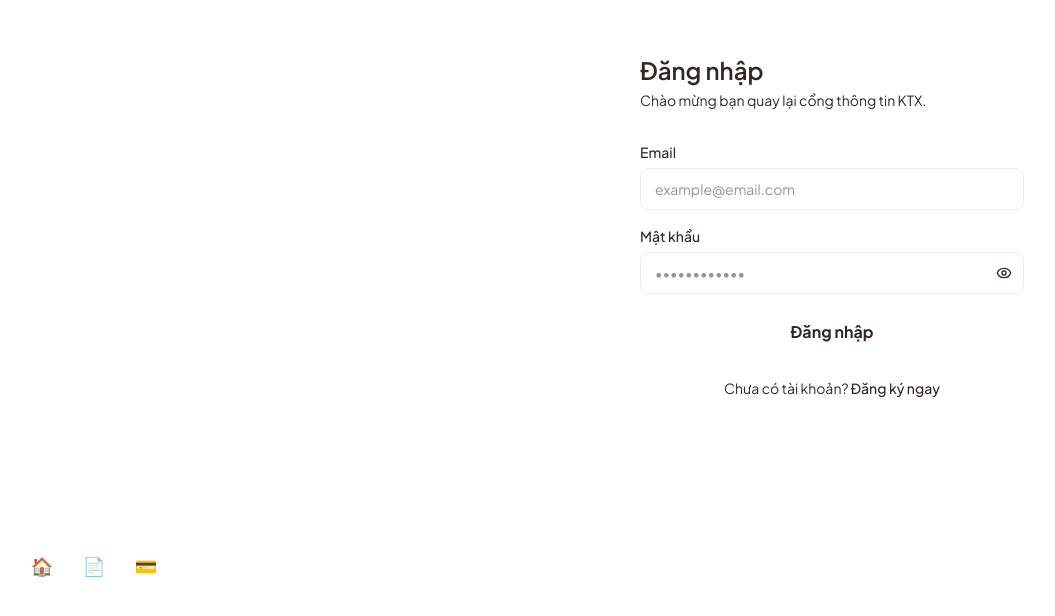
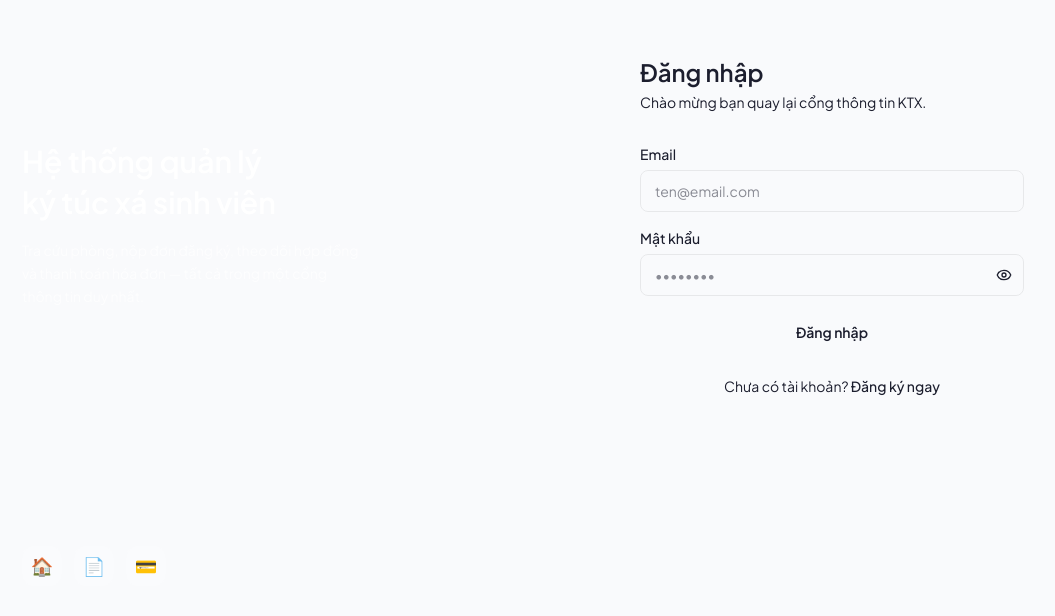
Before and after one commit to garankhi/dorm, a React (Vite) app in the folder dorm-web/: page /login in a window 1280 px wide. Shown: the part 174-790 px from the top of the page, without its empty margins (18-1073 px from the left). Built offline with nearby package versions, Linux system fonts and the light colour scheme.

Commit message:
Revert "change UI theme"
This reverts commit e3e555897320ea3323ec5ecb6a2c61fca2ac7832.

```diff
--- a/dorm-web/src/app/auth.ts
+++ b/dorm-web/src/app/auth.ts
@@ -107,21 +107,13 @@ export async function register(name: string, email: string, password: string): P
   return user;
 }
 
-// export function getCurrentUser(): User | null {
-//   try {
-//     const raw = localStorage.getItem(STORAGE_KEY);
-//     return raw ? JSON.parse(raw) : null;
-//   } catch {
-//     return null;
-//   }
-// }
-
-export function getCurrentUser() {
-  return {
-    id: "test-id",
-    name: "Han Pham - Test",
-    role: "student"
-  };
+export function getCurrentUser(): User | null {
+  try {
+    const raw = localStorage.getItem(STORAGE_KEY);
+    return raw ? JSON.parse(raw) : null;
+  } catch {
+    return null;
+  }
 }
 
 export async function updateCurrentUser(updates: Partial<User>): Promise<User> {
--- a/dorm-web/src/app/layouts/StudentLayout.tsx
+++ b/dorm-web/src/app/layouts/StudentLayout.tsx
@@ -15,7 +15,7 @@ import {
 } from "lucide-react";
 
 const navItems = [
-  { to: "/student", label: "Tổng quan", icon: LayoutDashboard, end: true },
+  { to: "/student", label: "Dashboard", icon: LayoutDashboard, end: true },
   { to: "/student/profile", label: "Hồ sơ", icon: User, end: false },
   { to: "/student/rooms", label: "Lưu trú", icon: BedDouble, end: false },
   { to: "/student/applications", label: "Đăng ký KTX", icon: ClipboardList, end: false },
--- a/dorm-web/src/app/pages/LoginPage.tsx
+++ b/dorm-web/src/app/pages/LoginPage.tsx
@@ -82,7 +82,7 @@ export default function LoginPage() {
                 type="email"
                 value={email}
                 onChange={(e) => setEmail(e.target.value)}
-                placeholder="example@email.com"
+                placeholder="ten@email.com"
                 required
                 className="w-full px-3.5 py-2.5 rounded-lg border border-border bg-input-background text-foreground text-sm placeholder:text-muted-foreground focus:outline-none focus:ring-2 focus:ring-ring/30 focus:border-ring transition"
               />
@@ -97,7 +97,7 @@ export default function LoginPage() {
                   type={showPw ? "text" : "password"}
                   value={password}
                   onChange={(e) => setPassword(e.target.value)}
-                  placeholder="••••••••••••"
+                  placeholder="••••••••"
                   required
                   className="w-full px-3.5 py-2.5 pr-10 rounded-lg border border-border bg-input-background text-foreground text-sm placeholder:text-muted-foreground focus:outline-none focus:ring-2 focus:ring-ring/30 focus:border-ring transition"
                 />
@@ -120,7 +120,7 @@ export default function LoginPage() {
             <button
               type="submit"
               disabled={loading}
-              className="w-full py-2.5 bg-primary text-primary-foreground rounded-lg text-md font-bold hover:opacity-90 transition-opacity disabled:opacity-60"
+              className="w-full py-2.5 bg-primary text-primary-foreground rounded-lg text-sm font-semibold hover:opacity-90 transition-opacity disabled:opacity-60"
             >
               {loading ? "Đang đăng nhập..." : "Đăng nhập"}
             </button>
--- a/dorm-web/src/app/pages/student/RoomsPage.tsx
+++ b/dorm-web/src/app/pages/student/RoomsPage.tsx
@@ -71,7 +71,7 @@ export default function RoomsPage() {
               <div className="flex items-start justify-between">
                 <div>
                   <div className="flex items-center gap-2">
-                    <div className="w-8 h-8 rounded-lg bg-[#fff8e8] flex items-center justify-center">
+                    <div className="w-8 h-8 rounded-lg bg-[#e8ebff] flex items-center justify-center">
                       <BedDouble size={15} className="text-primary" />
                     </div>
                     <div>
--- a/dorm-web/src/app/routes.tsx
+++ b/dorm-web/src/app/routes.tsx
@@ -15,21 +15,21 @@ import AdminRoomsPage from "./pages/admin/AdminRoomsPage";
 
 function RequireStudent({ children }: { children: React.ReactNode }) {
   const user = getCurrentUser();
-  if (!user) return <Navigate to="/student" replace />;
+  if (!user) return <Navigate to="/login" replace />;
   if (user.role === "admin") return <Navigate to="/admin" replace />;
   return <>{children}</>;
 }
 
 function RequireAdmin({ children }: { children: React.ReactNode }) {
   const user = getCurrentUser();
-  if (!user) return <Navigate to="/student" replace />;
+  if (!user) return <Navigate to="/login" replace />;
   if (user.role === "student") return <Navigate to="/student" replace />;
   return <>{children}</>;
 }
 
 function RootRedirect() {
   const user = getCurrentUser();
-  if (!user) return <Navigate to="/student" replace />;
+  if (!user) return <Navigate to="/login" replace />;
   if (user.role === "admin") return <Navigate to="/admin" replace />;
   return <Navigate to="/student" replace />;
 }
--- a/dorm-web/src/styles/theme.css
+++ b/dorm-web/src/styles/theme.css
@@ -3,29 +3,29 @@
 :root {
   --font-size: 16px;
   --font-sans: 'Plus Jakarta Sans', 'DM Sans', system-ui, sans-serif;
-  --background: #ffffff;
-  --foreground: #342721;
+  --background: #f9fafc;
+  --foreground: #1c1e2e;
   --card: #ffffff;
-  --card-foreground: #2f2010;
+  --card-foreground: #1c1e2e;
   --popover: #ffffff;
-  --popover-foreground: #2f2010;
-  --primary: #925500;
+  --popover-foreground: #1c1e2e;
+  --primary: #5b6ef8;
   --primary-foreground: #ffffff;
-  --secondary: #ffdbaa;
-  --secondary-foreground: #925500;
-  --muted: #f8f6f2;
-  --muted-foreground: rgb(150, 150, 150);
-  --accent: rgb(255, 240, 226);
-  --accent-foreground: #925500;
+  --secondary: #eef0ff;
+  --secondary-foreground: #3d4580;
+  --muted: #f2f4f8;
+  --muted-foreground: #7c84a0;
+  --accent: #e8ebff;
+  --accent-foreground: #3d4580;
   --destructive: #f04060;
   --destructive-foreground: #ffffff;
   --border: rgba(0, 0, 0, 0.07);
   --input: transparent;
-  --input-background: #e0d6c5;
-  --switch-background: #e0d6c5;
+  --input-background: #f5f6fa;
+  --switch-background: #c5c9e0;
   --font-weight-medium: 500;
   --font-weight-normal: 400;
-  --ring: #925500;
+  --ring: #5b6ef8;
   --chart-1: oklch(0.646 0.222 41.116);
   --chart-2: oklch(0.6 0.118 184.704);
   --chart-3: oklch(0.398 0.07 227.392);
```
